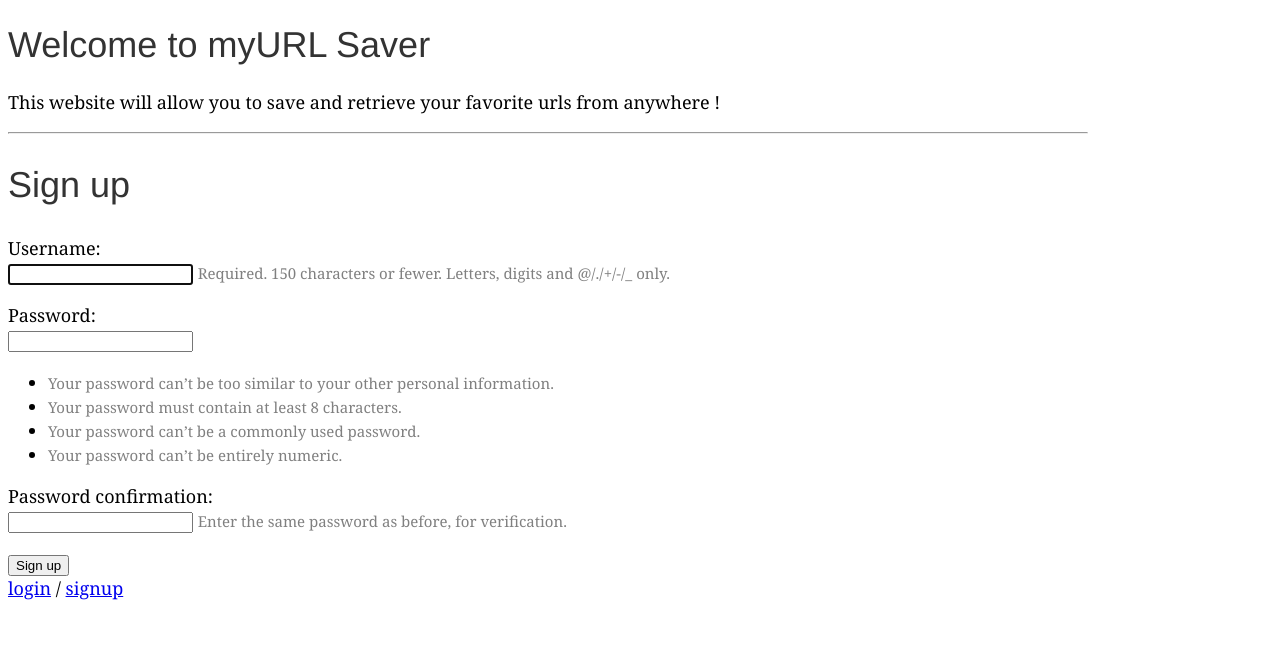
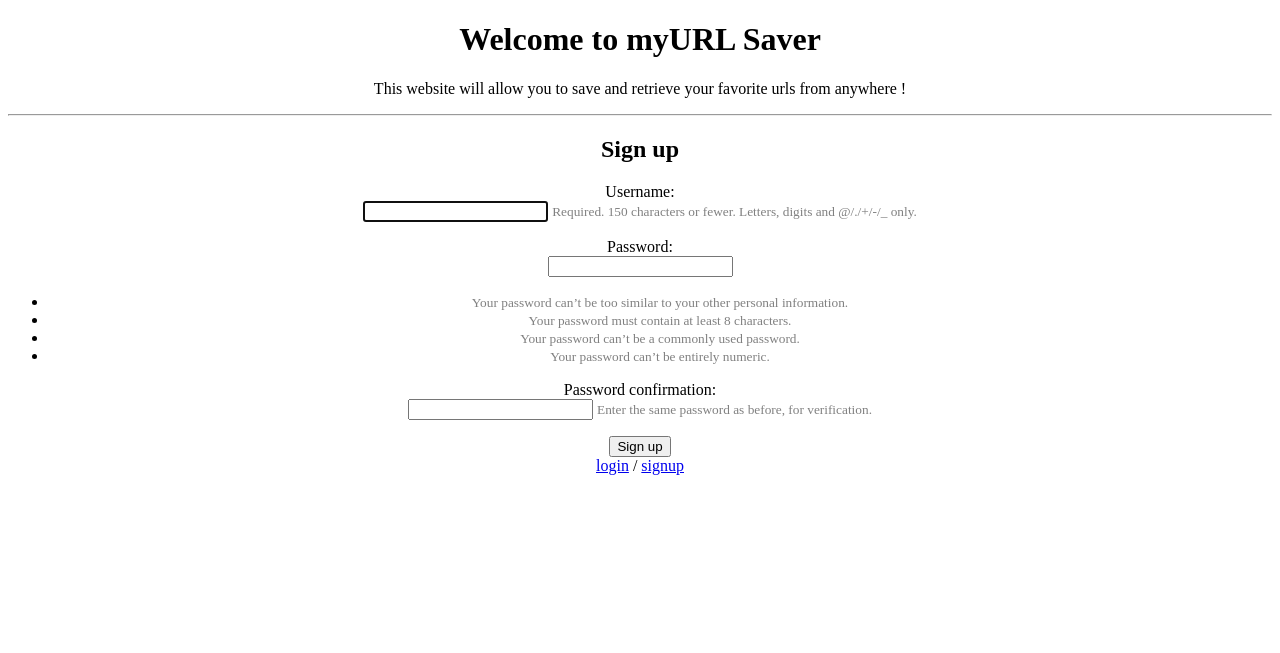
Before and after one commit to DerouineauNicolas/MyURLSaver, a Django app: page /signup/ in a window 1280 px wide. Shown: the top 653 px of the page. Run offline with Django 3.2, Linux system fonts and the light colour scheme; parts of the project's set-up code (start-up, migrations or seed data) failed here and were passed over; some libraries are stand-ins or nearby versions.

Commit message:
Fix bootstrap design

```diff
--- a/MyURLSaver/MyURLSaver_app/static/MyURLSaver_app/URLSaver.css
+++ b/MyURLSaver/MyURLSaver_app/static/MyURLSaver_app/URLSaver.css
@@ -2,175 +2,16 @@
  * Globals
  */
 
-@media (min-width: 48em) {
-  html {
-    font-size: 18px;
-  }
-}
-
-body {
-  font-family: Georgia, "Times New Roman", Times, serif;
-  color: #555;
-}
-
-h1,
-.h1,
-h2,
-.h2,
-h3,
-.h3,
-h5,
-.h5,
-h6,
-.h6 {
-  font-family: "Helvetica Neue", Helvetica, Arial, sans-serif;
-  font-weight: 400;
-  color: #333;
-  font-size: 200%;
-}
-
-h4 {
-    font-size: 200%;
-}
-
-
 /*
- * Override Bootstrap's default container.
- */
-
-.container {
-  max-width: 60rem;
-}
-
-
-/*
- * Masthead for nav
- */
+@media (min-width: 720px) {
+    .container {
+        width: 50%;
+    }
+}*/
 
 .blog-masthead {
-  margin-bottom: 3rem;
-  background-color: #fff;
-  color:#000000;
-  /*box-shadow: inset 0 -.1rem .25rem rgba(0,0,0,.1);*/
+    margin-bottom: 5rem;
+    background-color: white;
+    color:black;
+    text-align: center;
 }
-
-/* Nav links */
-.nav-link {
-  position: relative;
-  padding: 1rem;
-  font-weight: 500;
-  color: #000;
-}
-.nav-link:hover,
-.nav-link:focus {
-  color: #000;
-  background-color: transparent;
-}
-
-/* Active state gets a caret at the bottom */
-.nav-link.active {
-  color: #000;
-}
-.nav-link.active::after {
-  position: absolute;
-  bottom: 0;
-  left: 50%;
-  width: 0;
-  height: 0;
-  margin-left: -.3rem;
-  vertical-align: middle;
-  content: "";
-  border-right: .3rem solid transparent;
-  border-bottom: .3rem solid;
-  border-left: .3rem solid transparent;
-}
-
-
-/*
- * Blog name and description
- */
-
-.blog-header {
-  padding-bottom: 1.25rem;
-  margin-bottom: 2rem;
-  border-bottom: .05rem solid #eee;
-}
-.blog-title {
-  margin-bottom: 0;
-  font-size: 1.1rem;
-  font-weight: 400;
-}
-.blog-description {
-  font-size: 1.1rem;
-  color: #999;
-}
-
-@media (min-width: 40em) {
-  .blog-title {
-    font-size: 3.5rem;
-  }
-}
-
-
-/*
- * Main column and sidebar layout
- */
-
-/* Sidebar modules for boxing content */
-.sidebar-module {
-  padding: 1rem;
-}
-.sidebar-module-inset {
-  padding: 1rem;
-  background-color: #f5f5f5;
-  border-radius: .25rem;
-}
-.sidebar-module-inset p:last-child,
-.sidebar-module-inset ul:last-child,
-.sidebar-module-inset ol:last-child {
-  margin-bottom: 0;
-}
-
-
-/* Pagination */
-.blog-pagination {
-  margin-bottom: 4rem;
-}
-.blog-pagination > .btn {
-  border-radius: 2rem;
-}
-
-
-/*
- * Blog posts
- */
-
-.blog-post {
-  margin-bottom: 4rem;
-  text-align: justify;
-  color: #000;
-}
-.blog-post-title {
-  margin-bottom: .25rem;
-  font-size: 2rem;
-}
-.blog-post-meta {
-  margin-bottom: 1.25rem;
-  color: #000;
-}
-
-
-/*
- * Footer
- */
-
-.blog-footer {
-  padding: 2.5rem 0;
-  color: #999;
-  text-align: center;
-  background-color: #f9f9f9;
-  border-top: .05rem solid #e5e5e5;
-}
-.blog-footer p:last-child {
-  margin-bottom: 0;
-}
--- a/MyURLSaver/MyURLSaver_app/templates/base.html
+++ b/MyURLSaver/MyURLSaver_app/templates/base.html
@@ -11,6 +11,8 @@
     <body>
         <div class="blog-masthead">
             <div class="container">
+                <div class="row">
+                    <div class="col blog-main">
                         <header>
 
                             <h1>Welcome to myURL Saver</h1>
@@ -38,5 +40,7 @@
                         </main>
                     </div>
                 </div>
+            </div>
+        </div>
     </body>
 </html>
```
Lines whose indentation alone changed are shown as unchanged.
